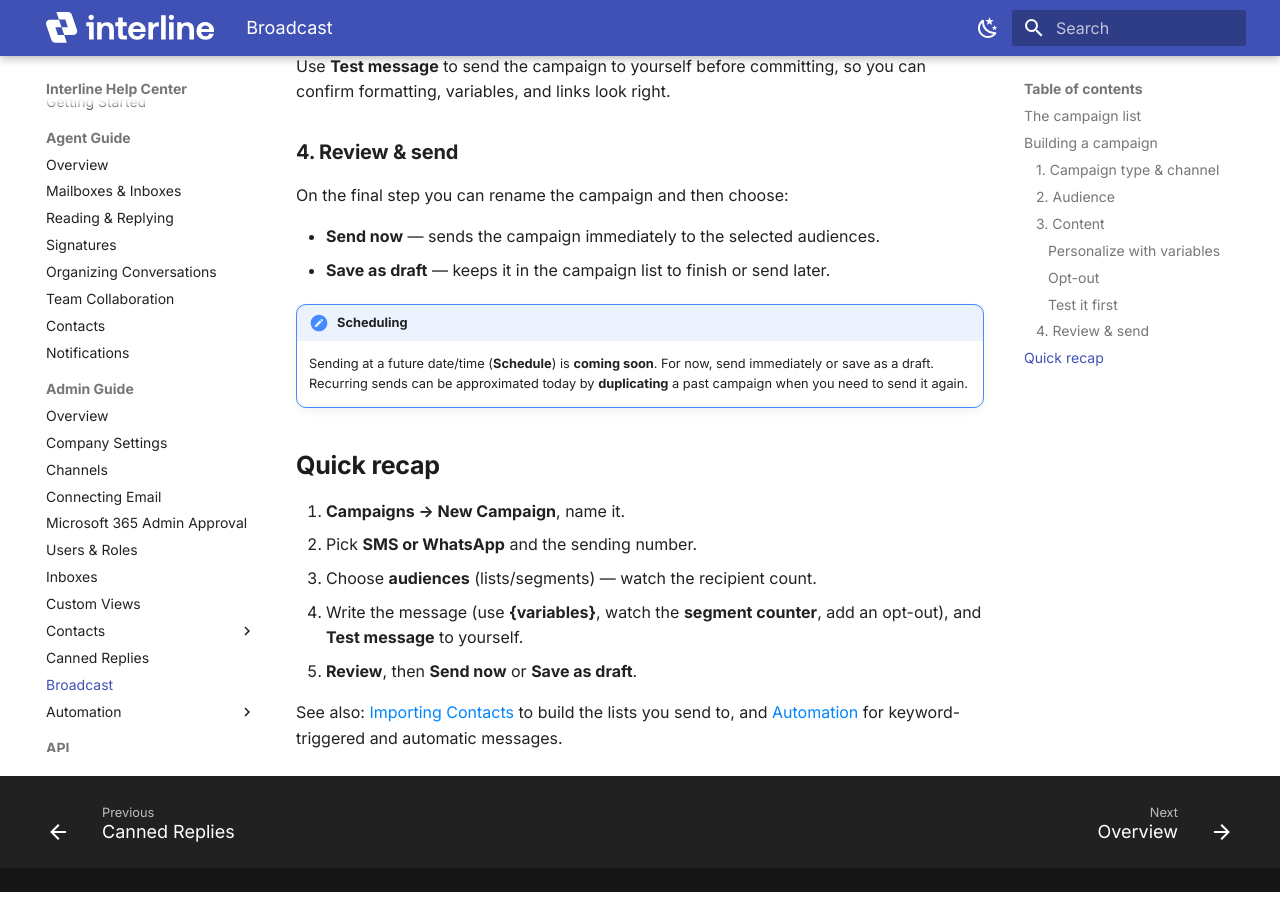
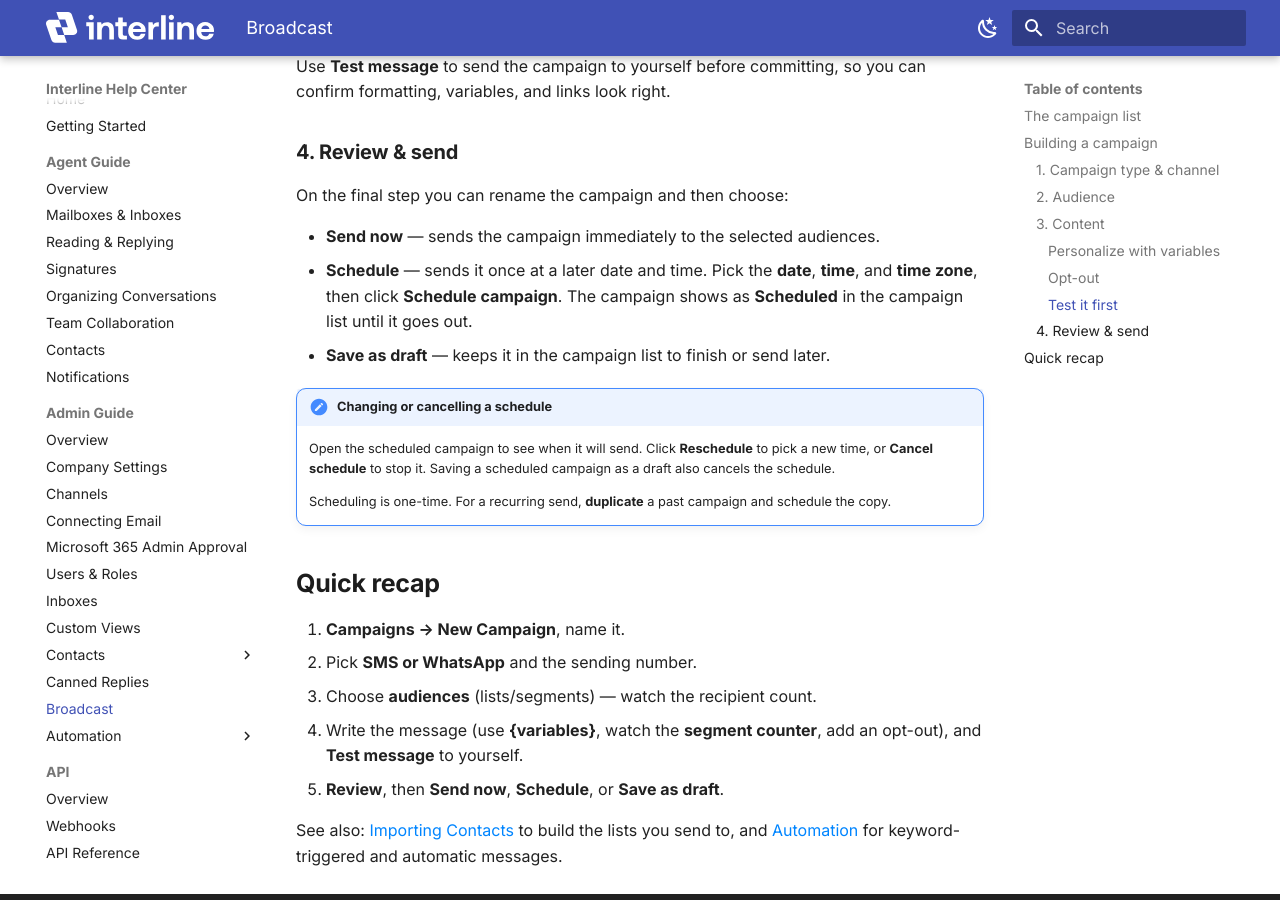
Before and after one commit to Interline-chat/interline-docs, an MkDocs documentation site: the page built from docs/broadcast/index.md, in a window 1280 px wide and 900 px high, scrolled down 2426 px. Built offline with MkDocs 1.6.1 and Material for MkDocs 9.7.7, drawn with Linux system fonts in a browser that asks for light colours; plug-ins that fetch from the network failed and are left out.

Commit message:
Remove stale coming-soon notes; add campaign scheduling; rename Settings > API to Integrations

```diff
--- a/docs/broadcast/index.md
+++ b/docs/broadcast/index.md
@@ -71,10 +71,13 @@
 On the final step you can rename the campaign and then choose:
 
 - **Send now** — sends the campaign immediately to the selected audiences.
+- **Schedule** — sends it once at a later date and time. Pick the **date**, **time**, and **time zone**, then click **Schedule campaign**. The campaign shows as **Scheduled** in the campaign list until it goes out.
 - **Save as draft** — keeps it in the campaign list to finish or send later.
 
-!!! note "Scheduling"
-    Sending at a future date/time (**Schedule**) is **coming soon**. For now, send immediately or save as a draft. Recurring sends can be approximated today by **duplicating** a past campaign when you need to send it again.
+!!! note "Changing or cancelling a schedule"
+    Open the scheduled campaign to see when it will send. Click **Reschedule** to pick a new time, or **Cancel schedule** to stop it. Saving a scheduled campaign as a draft also cancels the schedule.
+
+    Scheduling is one-time. For a recurring send, **duplicate** a past campaign and schedule the copy.
 
 ## Quick recap
 
@@ -82,6 +85,6 @@
 2. Pick **SMS or WhatsApp** and the sending number.
 3. Choose **audiences** (lists/segments) — watch the recipient count.
 4. Write the message (use **{variables}**, watch the **segment counter**, add an opt-out), and **Test message** to yourself.
-5. **Review**, then **Send now** or **Save as draft**.
+5. **Review**, then **Send now**, **Schedule**, or **Save as draft**.
 
 See also: [Importing Contacts](../admin/contacts-import.md) to build the lists you send to, and [Automation](../admin/automation.md) for keyword-triggered and automatic messages.
```
Also changed, not shown: docs/admin/index.md (+2 -1 lines), docs/agent/notifications.md (+2 -2 lines), docs/api/index.md (+2 -2 lines), docs/api/webhooks.md (+2 -2 lines), docs/index.md (+2 -2 lines).
